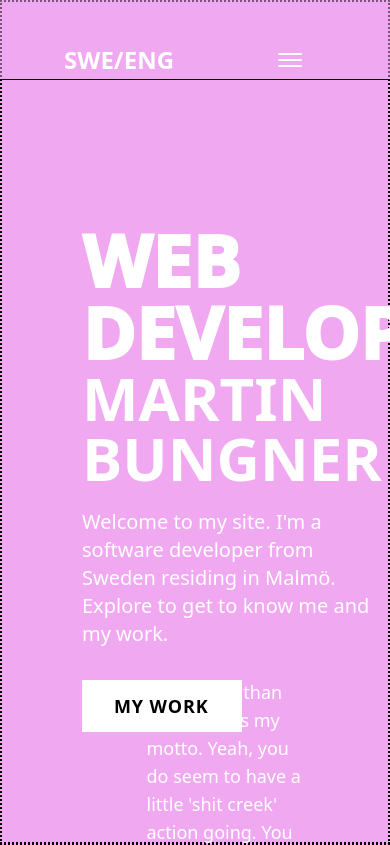
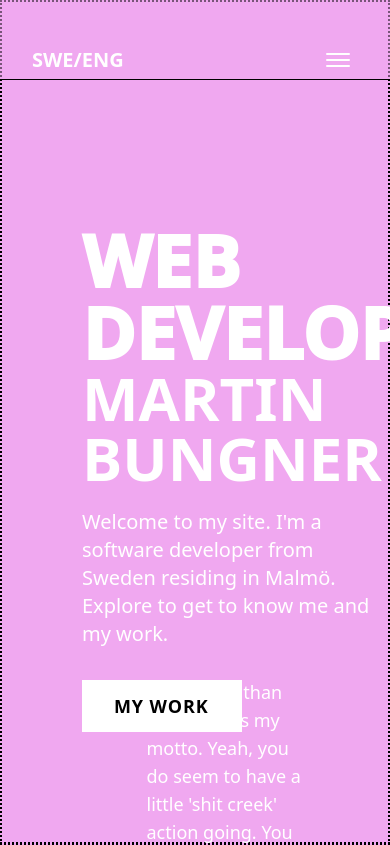
Before and after one commit to mbng47/portfol-1, a Next.js app: page / in a window 390 px wide. Shown: the top 845 px of the page. Built offline with nearby package versions, Linux system fonts and the light colour scheme.

Commit message:
responsiveness
started on some responsiveness

```diff
--- a/src/app/page.tsx
+++ b/src/app/page.tsx
@@ -14,14 +14,14 @@ export default function Page() {
 
   return (
     <>
-      <main className={`z-10 min-h-screen w-screen absolute top-0 right-0 bg-pink-BG text-white duration-500 ${menuOpen ? '-translate-x-64' : ''}`} onClick={() => menuOpen ? setMenuOpen(false) : ''}>
+      <main className={`z-10 min-h-screen w-screen absolute top-0 right-0 bg-pink-BG text-white duration-500 ${menuOpen ? '-translate-x-40 sm:-translate-x-64' : ''}`} onClick={() => menuOpen ? setMenuOpen(false) : ''}>
         <Header menuOpen={menuOpen} setMenuOpen={setMenuOpen} />
         <Home />
         <About />
         <Projects />
         <Contact />
       </main>
-      <aside className={`min-h-screen w-64 absolute top-0 right-0`}>
+      <aside className={`min-h-screen w-40 sm:w-64 absolute top-0 right-0`}>
         <Menu menuOpen={menuOpen} setMenuOpen={setMenuOpen} />
       </aside>
     </>
--- a/src/components/Header.tsx
+++ b/src/components/Header.tsx
@@ -5,10 +5,10 @@ import React, { useState } from 'react';
 export default function Header({ menuOpen, setMenuOpen }) {
 
     return (
-        <header className='w-screen h-20 sticky top-0 pt-12 pb-2 pl-16 pr-10 bg-pink-BG flex flex-row justify-between items-center border-b border-black bg-opacity-50'>
-            <h2 className="text-2xl font-extrabold cursor-pointer">SWE/ENG</h2>
+        <header className='w-screen h-20 sticky top-0 pt-12 pb-2 bg-pink-BG flex flex-row justify-between items-center pl-8 sm:pl-16 sm:pr-10 bg-opacity-50 border-b border-black'>
+            <h2 className="text-xl sm:text-2xl font-extrabold cursor-pointer">SWE/ENG</h2>
             <button onClick={() => { setMenuOpen(!menuOpen) }}
-                className="mr-12 flex flex-col justify-center items-center cursor-pointer">
+                className="mr-10 flex flex-col justify-center items-center cursor-pointer">
                 <span className={`bg-white block transition-all duration-500 ease-out h-0.5 w-6 rounded-sm ${menuOpen ? 'rotate-45 translate-y-1' : '-translate-y-0.5'}`} >
                 </span>
                 <span className={`bg-white block transition-all duration-500 ease-out h-0.5 w-6 rounded-sm my-0.5 ${menuOpen ? 'opacity-0' : 'opacity-100'}`} >
--- a/src/components/Menu.tsx
+++ b/src/components/Menu.tsx
@@ -7,7 +7,7 @@ export default function Menu({ menuOpen, setMenuOpen }) {
 
     return (
         <article className={`min-h-screen w-full flex flex-row justify-center`}>
-            <ul className={`text-3xl fixed inset-y-1/2 flex flex-col justify-center items-center gap-4`}>
+            <ul className={`text-3xl fixed inset-y-1/2 flex flex-col justify-center items-center gap-4 sm:gap-2 xl:gap-6`}>
                 <li><Link to="home" smooth={true} duration={800} className="cursor-pointer" onClick={() => setMenuOpen(false)}>Home</Link></li>
                 <li><Link to="about" smooth={true} duration={800} className="cursor-pointer" onClick={() => menuOpen ? setMenuOpen(false) : ''}>About</Link></li>
                 <li><Link to="projects" smooth={true} duration={800} className="cursor-pointer" onClick={() => menuOpen ? setMenuOpen(false) : ''}>Projects</Link></li>
```
